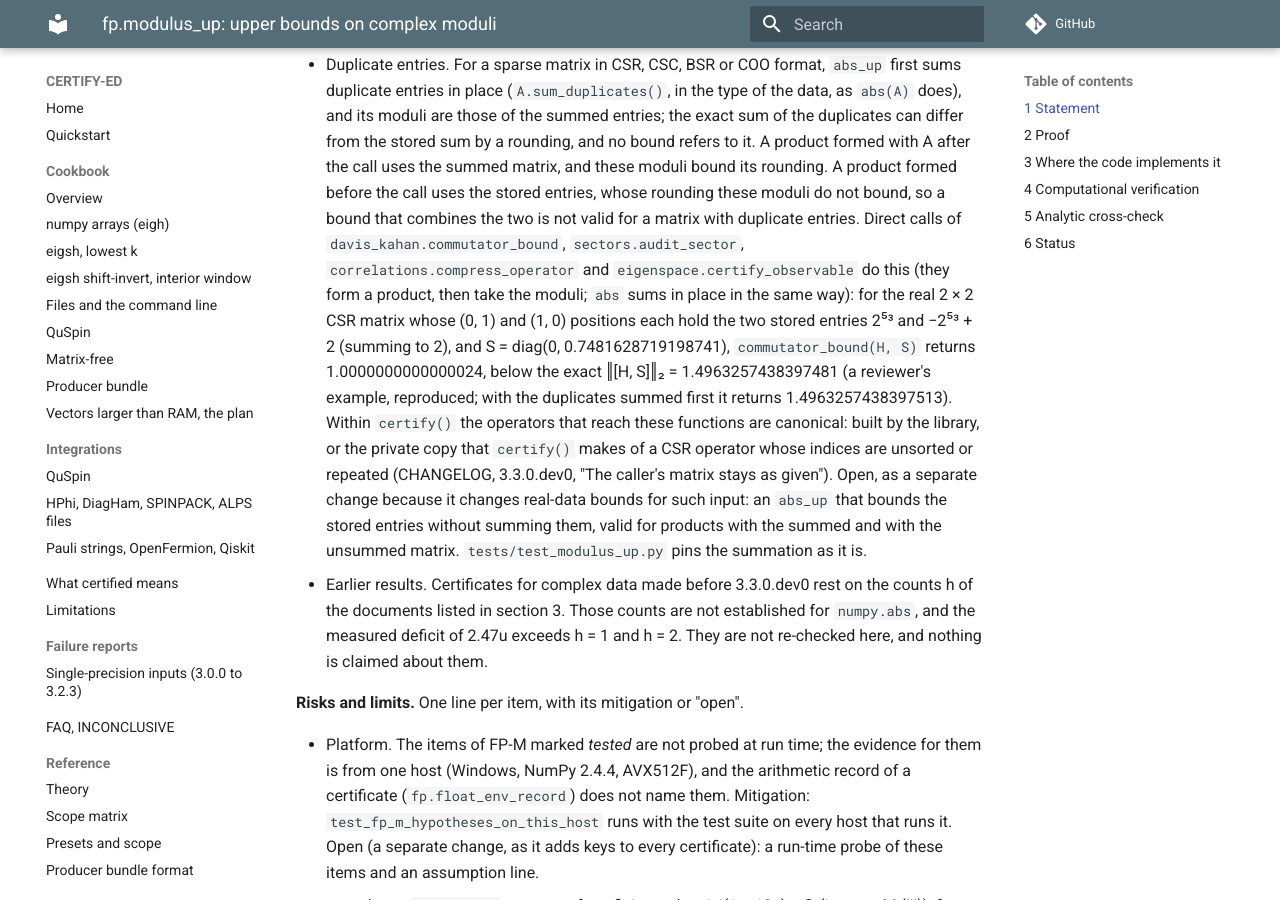
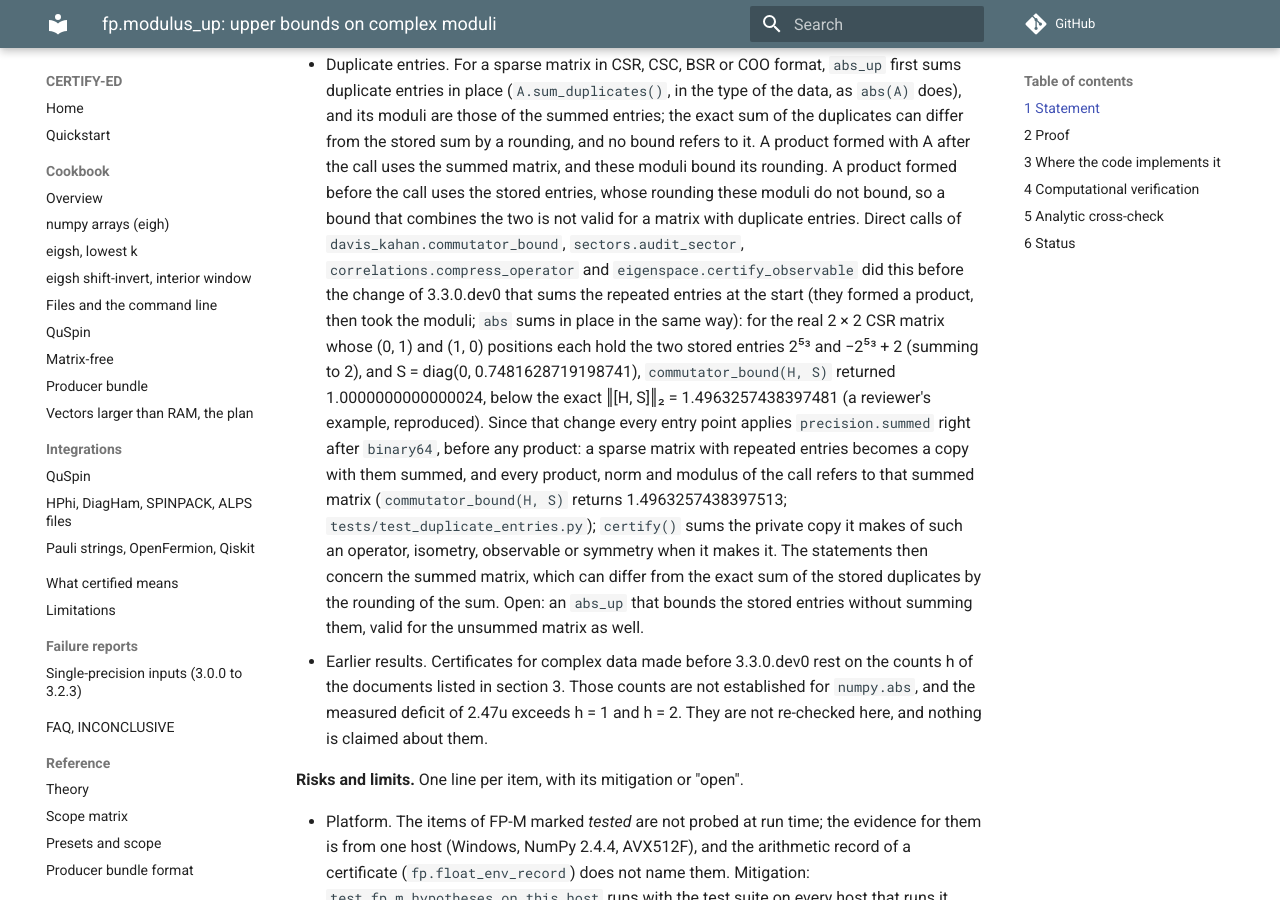
Before and after one commit to sarang-kernel/CERTIFY-ED, an MkDocs documentation site: the page built from docs/proofs/fp_modulus-up.md, in a window 1280 px wide and 900 px high, scrolled down 3765 px. Built offline with MkDocs 1.6.1 and Material for MkDocs 9.7.7, drawn with Linux system fonts in a browser that asks for light colours; comment, search, counter and statistics services are not loaded.

Commit message:
Changelog and notes: repeated entries summed

```diff
--- a/docs/proofs/fp_modulus-up.md
+++ b/docs/proofs/fp_modulus-up.md
@@ -124,16 +124,17 @@ other analyses the treatment is the one each document states (not re-checked her
   formed with A after the call uses the summed matrix, and these moduli bound its rounding. A product formed before
   the call uses the stored entries, whose rounding these moduli do not bound, so a bound that combines the two is not
   valid for a matrix with duplicate entries. Direct calls of `davis_kahan.commutator_bound`, `sectors.audit_sector`,
-  `correlations.compress_operator` and `eigenspace.certify_observable` do this (they form a product, then take the
-  moduli; `abs` sums in place in the same way): for the real 2 × 2 CSR matrix whose (0, 1) and (1, 0) positions each
-  hold the two stored entries 2⁵³ and −2⁵³ + 2 (summing to 2), and S = diag(0, 0.7481628719198741),
-  `commutator_bound(H, S)` returns 1.0000000000000024, below the exact ‖[H, S]‖₂ = 1.4963257438397481 (a reviewer's
-  example, reproduced; with the duplicates summed first it returns 1.4963257438397513). Within `certify()` the
-  operators that reach these functions are canonical: built by the library, or the private copy that `certify()` makes
-  of a CSR operator whose indices are unsorted or repeated (CHANGELOG, 3.3.0.dev0, "The caller's matrix stays as
-  given"). Open, as a separate change because it changes real-data bounds for such input: an `abs_up` that bounds the
-  stored entries without summing them, valid for products with the summed and with the unsummed matrix.
-  `tests/test_modulus_up.py` pins the summation as it is.
+  `correlations.compress_operator` and `eigenspace.certify_observable` did this before the change of 3.3.0.dev0 that
+  sums the repeated entries at the start (they formed a product, then took the moduli; `abs` sums in place in the same
+  way): for the real 2 × 2 CSR matrix whose (0, 1) and (1, 0) positions each hold the two stored entries 2⁵³ and
+  −2⁵³ + 2 (summing to 2), and S = diag(0, 0.7481628719198741), `commutator_bound(H, S)` returned 1.0000000000000024,
+  below the exact ‖[H, S]‖₂ = 1.4963257438397481 (a reviewer's example, reproduced). Since that change every entry
+  point applies `precision.summed` right after `binary64`, before any product: a sparse matrix with repeated entries
+  becomes a copy with them summed, and every product, norm and modulus of the call refers to that summed matrix
+  (`commutator_bound(H, S)` returns 1.4963257438397513; `tests/test_duplicate_entries.py`); `certify()` sums the
+  private copy it makes of such an operator, isometry, observable or symmetry when it makes it. The statements then
+  concern the summed matrix, which can differ from the exact sum of the stored duplicates by the rounding of the sum.
+  Open: an `abs_up` that bounds the stored entries without summing them, valid for the unsummed matrix as well.
 - Earlier results. Certificates for complex data made before 3.3.0.dev0 rest on the counts h of the documents listed
   in section 3. Those counts are not established for `numpy.abs`, and the measured deficit of 2.47u exceeds h = 1 and
   h = 2. They are not re-checked here, and nothing is claimed about them.
```
Also changed, not shown: CHANGELOG.md (+37 -3 lines), docs/proofs/VERDICTS.md (+5 -3 lines).
